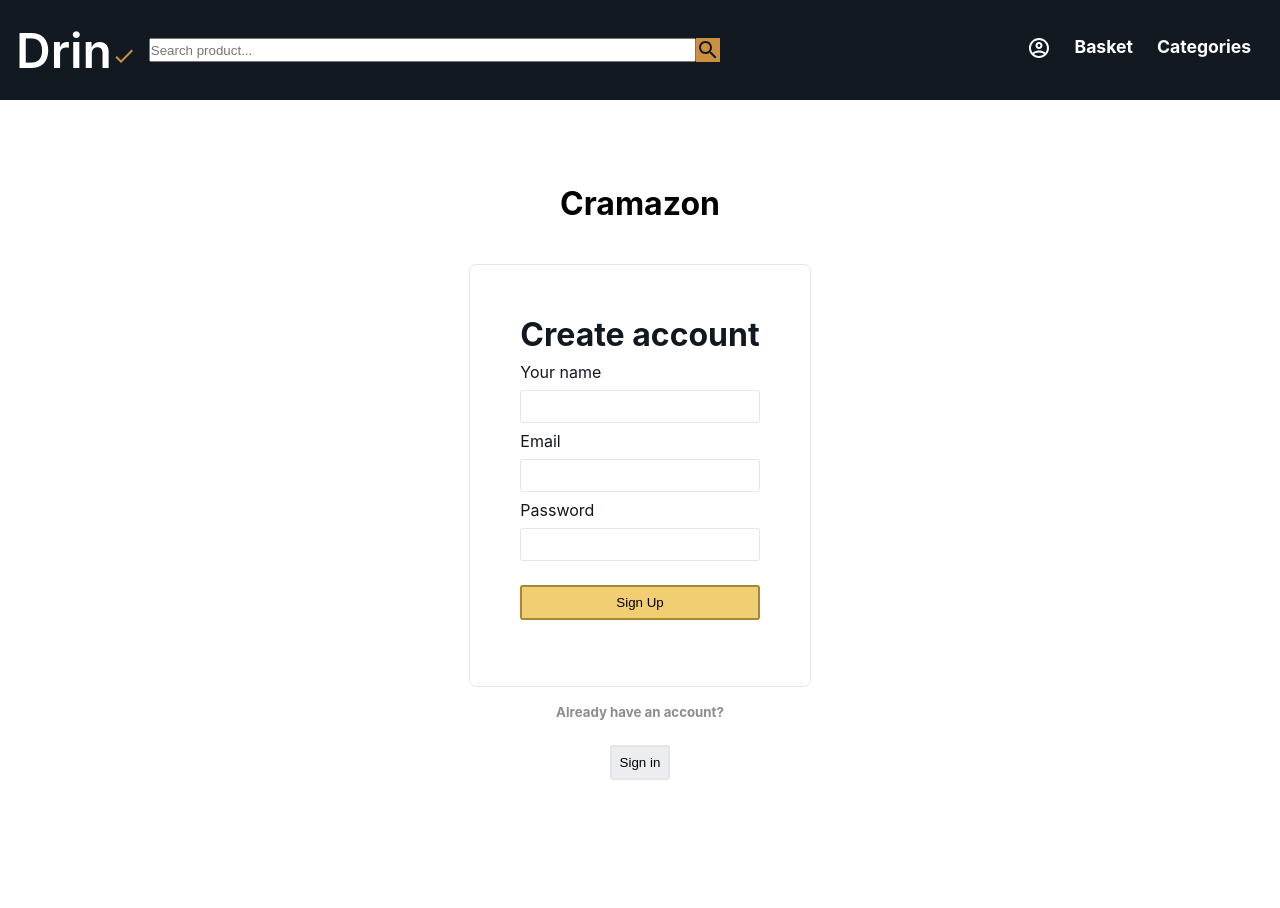
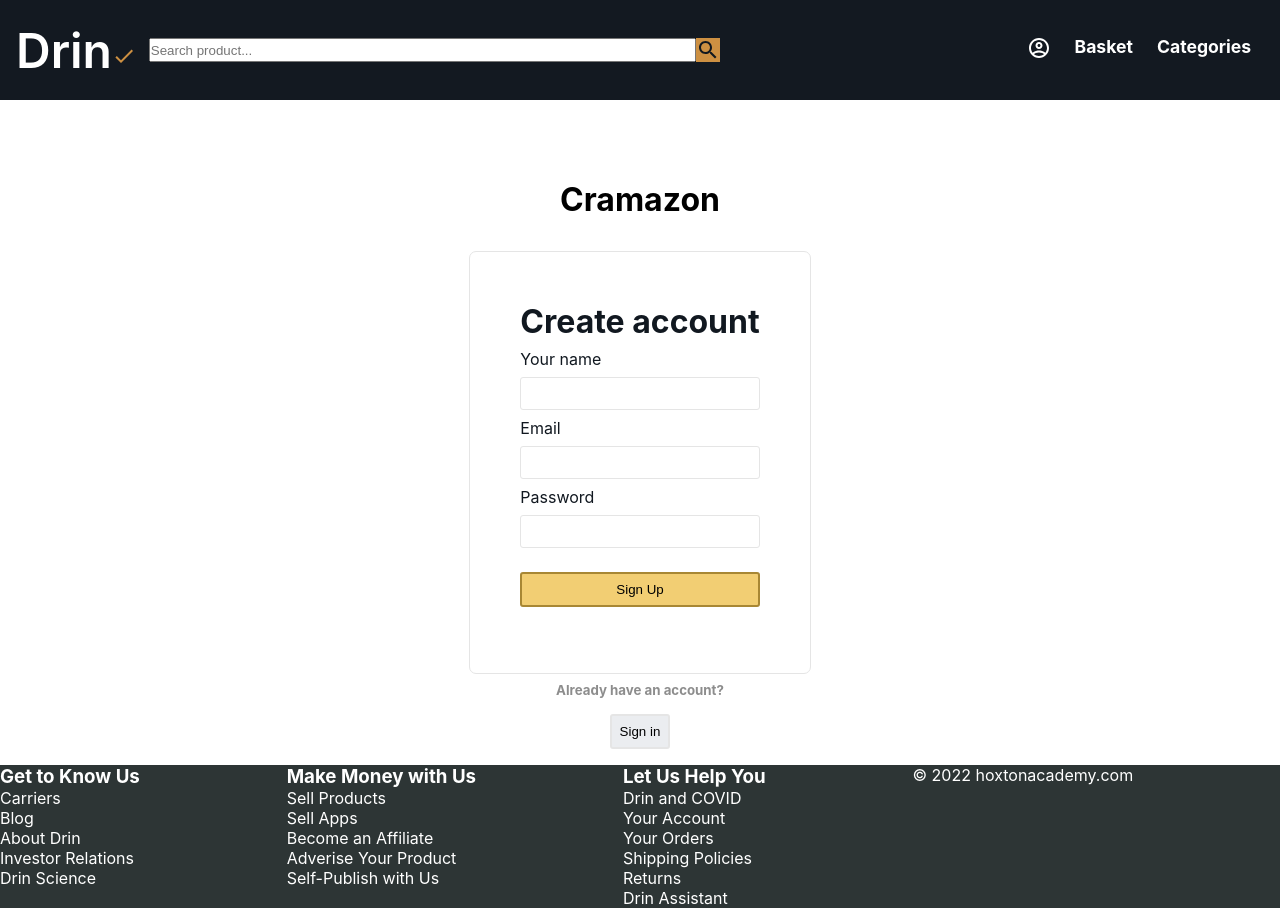
Before and after one commit to ilir2523/hoxton-node-project-frontend, a React (Vite) app: page /signUp in a window 1280 px wide. Before the commit the page ends 800 px from the top, so only its background shows below. Built offline with nearby package versions, Linux system fonts and the light colour scheme; no server answers.

Commit message:
adding footer

```diff
--- a/src/App.tsx
+++ b/src/App.tsx
@@ -1,6 +1,7 @@
 import { Navigate, Route, Routes } from 'react-router-dom';
 import './App.css';
 import Header from "./components/Header";
+import Footer from "./components/Footer"
 import ProductDetails from "./pages/ProductDetails.jsx";
 import SignIn from "./pages/SignIn";
 import SignUp from "./pages/SignUp";
@@ -32,7 +33,7 @@ function App() {
         <Route path='/signIn' element={<SignIn />} />
         <Route path='/signUp' element={<SignUp />} />
       </Routes>
-
+      <Footer />
     </>
   )
 }
--- /dev/null
+++ b/src/components/Footer.jsx
@@ -0,0 +1,46 @@
+import React from 'react';
+
+import '../styles/footer.css'
+
+function Footer() {
+    return (
+        <div className='footer'>
+            <div className='footer__knowUs'>
+                <h3>Get to Know Us</h3>
+                <ul>
+                    <li>Carriers</li>
+                    <li>Blog</li>
+                    <li>About Drin</li>
+                    <li>Investor Relations</li>
+                    <li>Drin Science</li>
+                </ul>
+            </div>
+            <div className="footer__makeMoney">
+                <h3>Make Money with Us</h3>
+                <ul>
+                    <li>Sell Products</li>
+                    <li>Sell Apps</li>
+                    <li>Become an Affiliate</li>
+                    <li>Adverise Your Product</li>
+                    <li>Self-Publish with Us</li>
+                </ul>
+            </div>
+            <div className="footer__help">
+                <h3>Let Us Help You</h3>
+                <ul>
+                    <li>Drin and COVID</li>
+                    <li>Your Account</li>
+                    <li>Your Orders</li>
+                    <li>Shipping Policies</li>
+                    <li>Returns</li>
+                    <li>Drin Assistant</li>
+                </ul>
+
+            </div>
+            <p> &copy; 2022 hoxtonacademy.com</p>
+
+        </div>
+    )
+}
+
+export default Footer;
--- /dev/null
+++ b/src/styles/footer.css
@@ -0,0 +1,6 @@
+.footer {
+display: grid;
+grid-auto-flow: column;
+background-color: #2d3535;
+color: white;
+}
--- a/src/styles/product.css
+++ b/src/styles/product.css
@@ -1,18 +1,17 @@
 /* Products Container */
 
 
-
-
+/*
 .products-container__list {
     display: grid;
     grid-template-columns: repeat( auto-fit, minmax(250px, 1fr) );
     justify-content: center;
     grid-gap: 2rem;
-  }
+  }  */
 
 /* Product Item */
 
-.product-item {
+/* .product-item {
     display: grid;
     grid-template-rows: 1fr auto;
     grid-row-gap: 2rem;
@@ -25,4 +24,4 @@
 
   .product-item h3 {
     font-weight: 400;
-  }
+  } */
```
